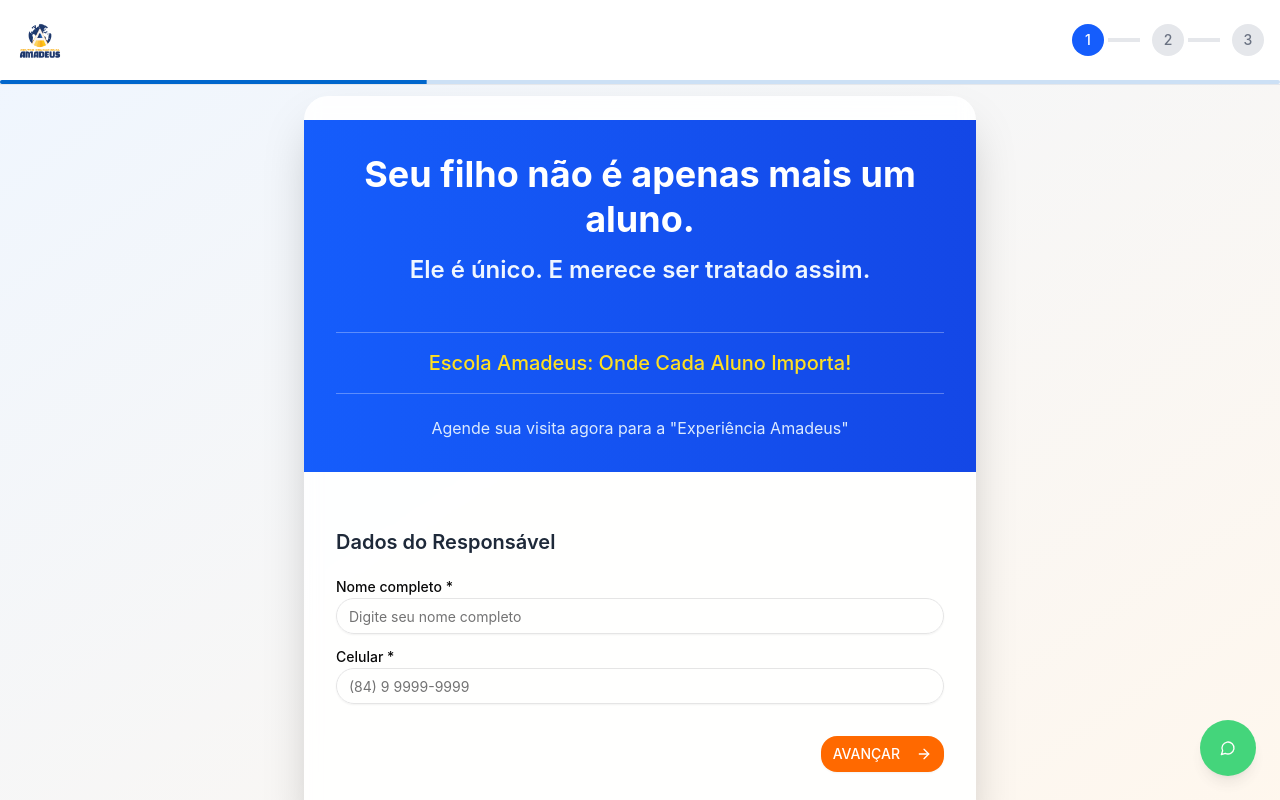
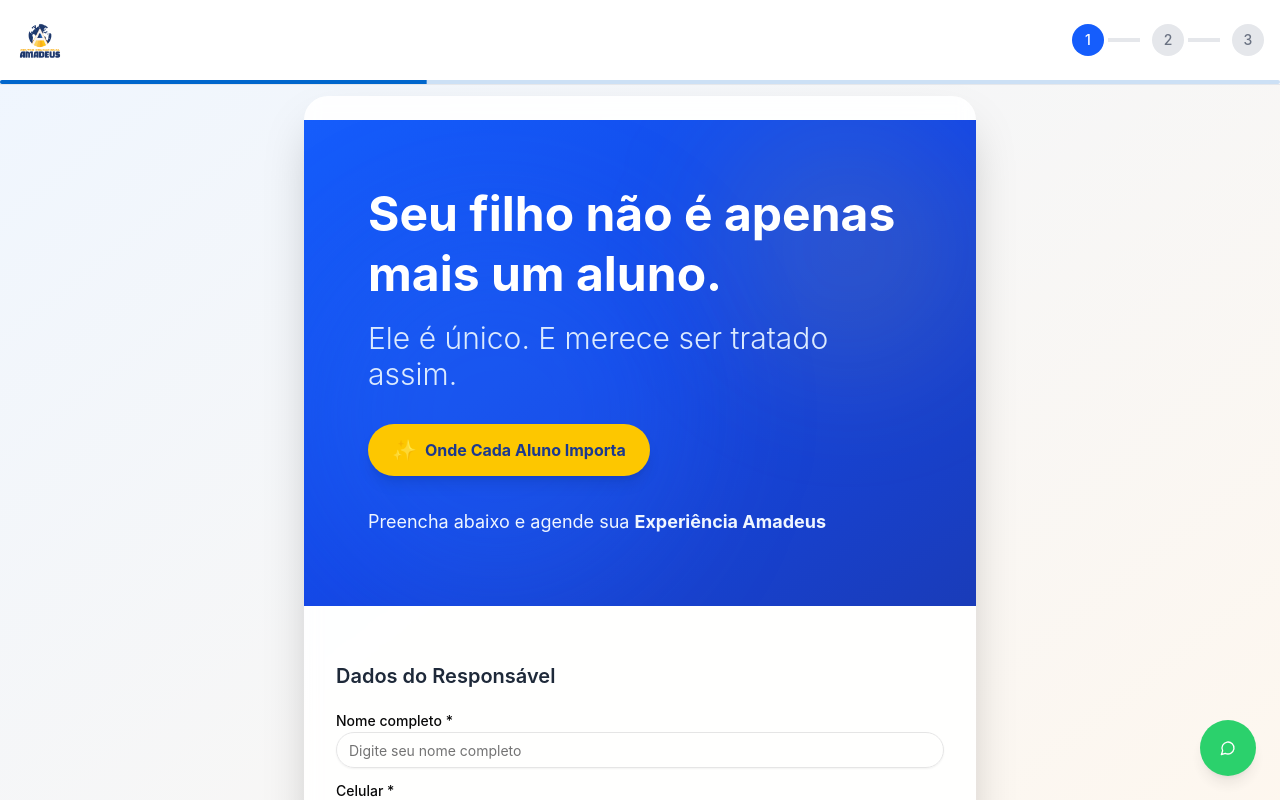
Before and after one commit to pedrologapp/amadeus-paginacaptura1, a React (Vite) app: page / in a window 1280 px wide. Shown: the top 800 px of the page. Built offline with nearby package versions, Linux system fonts and the light colour scheme.

Commit message:
Update App.jsx

```diff
--- a/src/App.jsx
+++ b/src/App.jsx
@@ -369,8 +369,9 @@
       <main className="pt-24 pb-8 px-4">
         <div className="container mx-auto max-w-2xl">
           <Card className="backdrop-blur-sm bg-white/90 border-0 shadow-2xl rounded-3xl overflow-hidden">
+            {/* Headline principal
             <CardHeader className="text-center space-y-6 bg-gradient-to-r from-blue-600 to-blue-700 text-white p-8">
-              {/* Headline principal */}
+
               <div className="space-y-3">
                 <CardTitle className="text-3xl md:text-4xl font-bold leading-tight">
                   Seu filho não é apenas mais um aluno.
@@ -379,20 +380,48 @@
                   Ele é único. E merece ser tratado assim.
                 </p>
               </div>
-
-              {/* Lema com destaque */}
+               */}
+              {/* Lema com destaque
               <div className="border-t border-b border-white/30 py-4 my-4">
                 <p className="text-lg md:text-xl font-medium text-yellow-300">
                   Escola Amadeus: Onde Cada Aluno Importa!
                 </p>
               </div>
-
-              {/* CTA */}
+              */}
+              {/* CTA
               <p className="text-blue-100 text-base">
                 Agende sua visita agora para a "Experiência Amadeus"
               </p>
             </CardHeader>
+        */}
+            <CardHeader className="relative overflow-hidden bg-gradient-to-br from-blue-600 via-blue-700 to-blue-800 text-white p-12 md:p-16">
+              {/* Elemento decorativo de fundo */}
+              <div className="absolute top-0 right-0 w-64 h-64 bg-yellow-300/10 rounded-full blur-3xl"></div>
+              <div className="absolute bottom-0 left-0 w-96 h-96 bg-blue-500/20 rounded-full blur-3xl"></div>
 
+              <div className="relative z-10 max-w-3xl mx-auto space-y-8">
+                {/* Headline principal */}
+                <div className="space-y-4">
+                  <h1 className="text-4xl md:text-5xl font-bold leading-tight">
+                    Seu filho não é apenas<br />mais um aluno.
+                  </h1>
+                  <p className="text-2xl md:text-3xl text-blue-100 font-light">
+                    Ele é único. E merece ser tratado assim.
+                  </p>
+                </div>
+
+                {/* Lema - Badge estilo moderno */}
+                <div className="inline-flex items-center gap-2 bg-yellow-400 text-blue-900 px-6 py-3 rounded-full font-bold text-base shadow-lg">
+                  <span className="text-xl">✨</span>
+                  Onde Cada Aluno Importa
+                </div>
+
+                {/* CTA */}
+                <p className="text-lg text-blue-50">
+                  Preencha abaixo e agende sua <strong>Experiência Amadeus</strong>
+                </p>
+              </div>
+            </CardHeader>
             <CardContent className="p-8">
               {currentStep === 1 && (
                 <div className="space-y-6">
```
